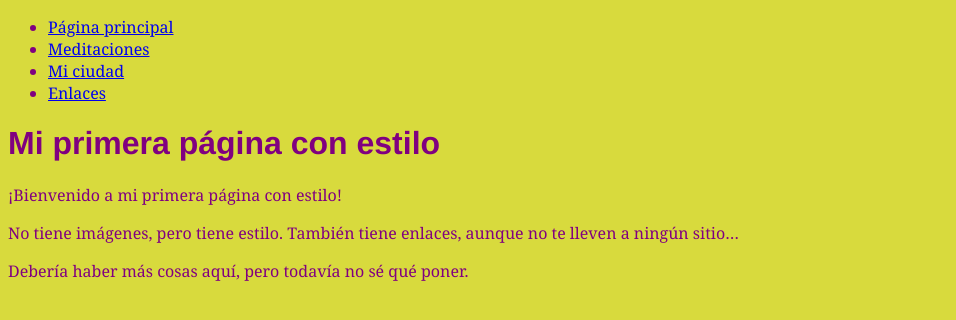
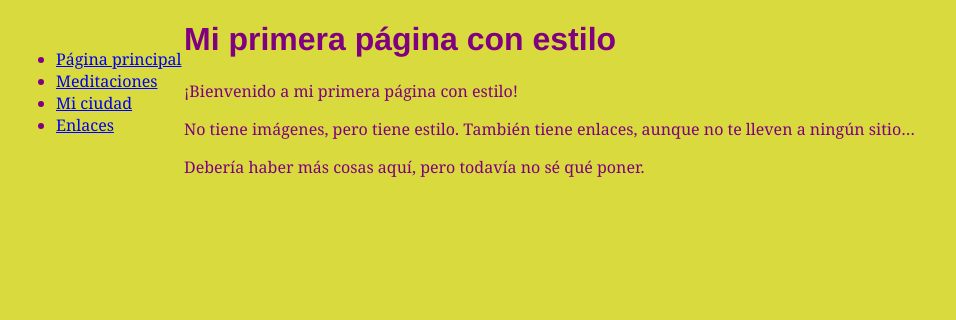
Before and after one commit to jsanchezp71/PRIMERPROYECTOJORGE_SANCHEZ_PLA, a plain HTML site: page index.html in a window 1280 px wide. Shown: the whole page, without its empty margins (0-956 px from the left). Drawn offline with Linux system fonts and the light colour scheme.

Commit message:
Barra de navegacion

```diff
--- a/estilo.css
+++ b/estilo.css
@@ -1,8 +1,14 @@
 body {
+	padding-left: 11em;
     font-family: Georgia, "Times New Roman",
           Times, serif;
     color: purple;
     background-color: #d8da3d }
-  h1 {
+ul.navbar {
+    position: absolute;
+    top: 2em;
+    left: 1em;
+    width: 9em }
+h1 {
     font-family: Helvetica, Geneva, Arial,
           SunSans-Regular, sans-serif }
```
